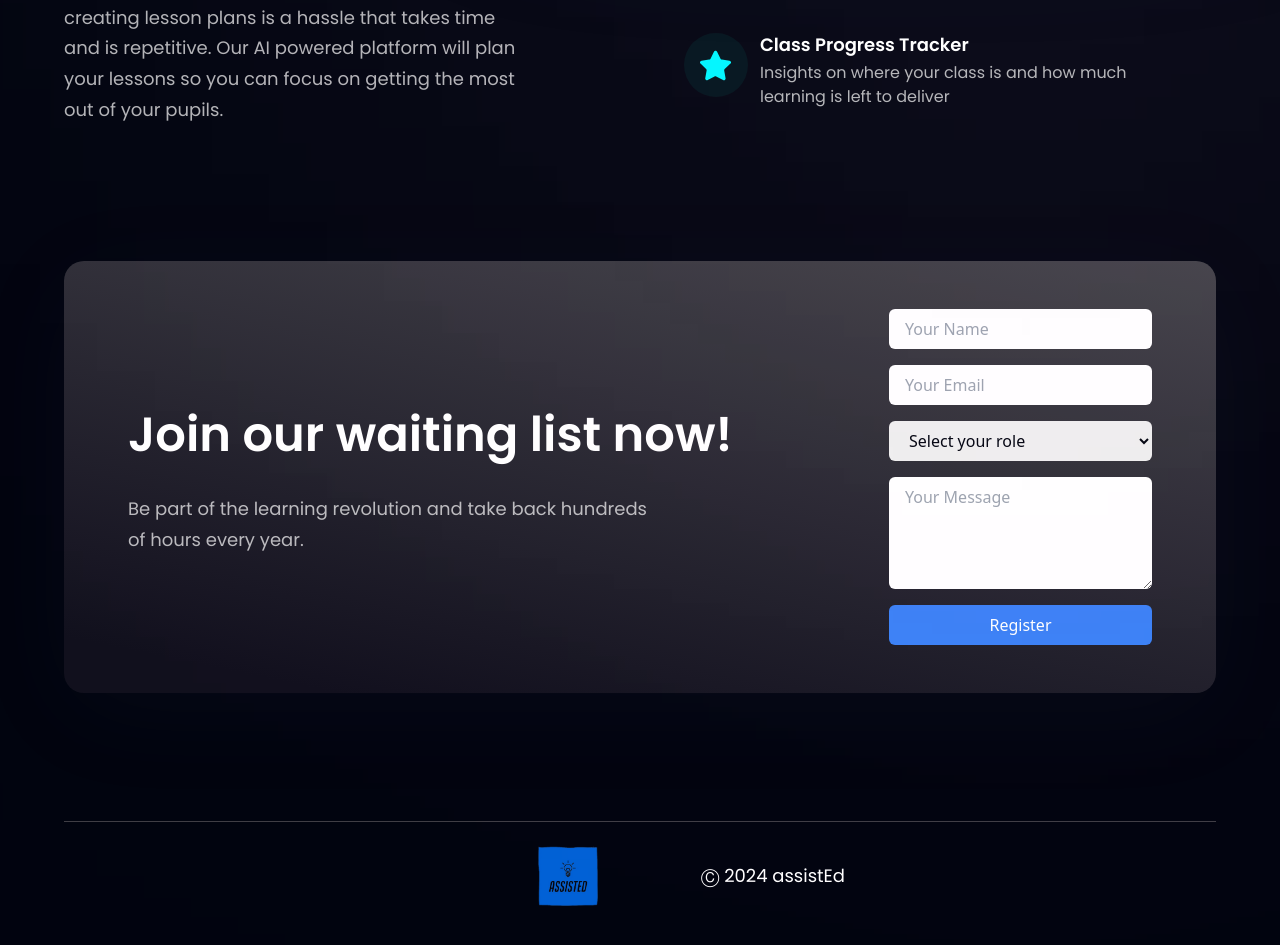
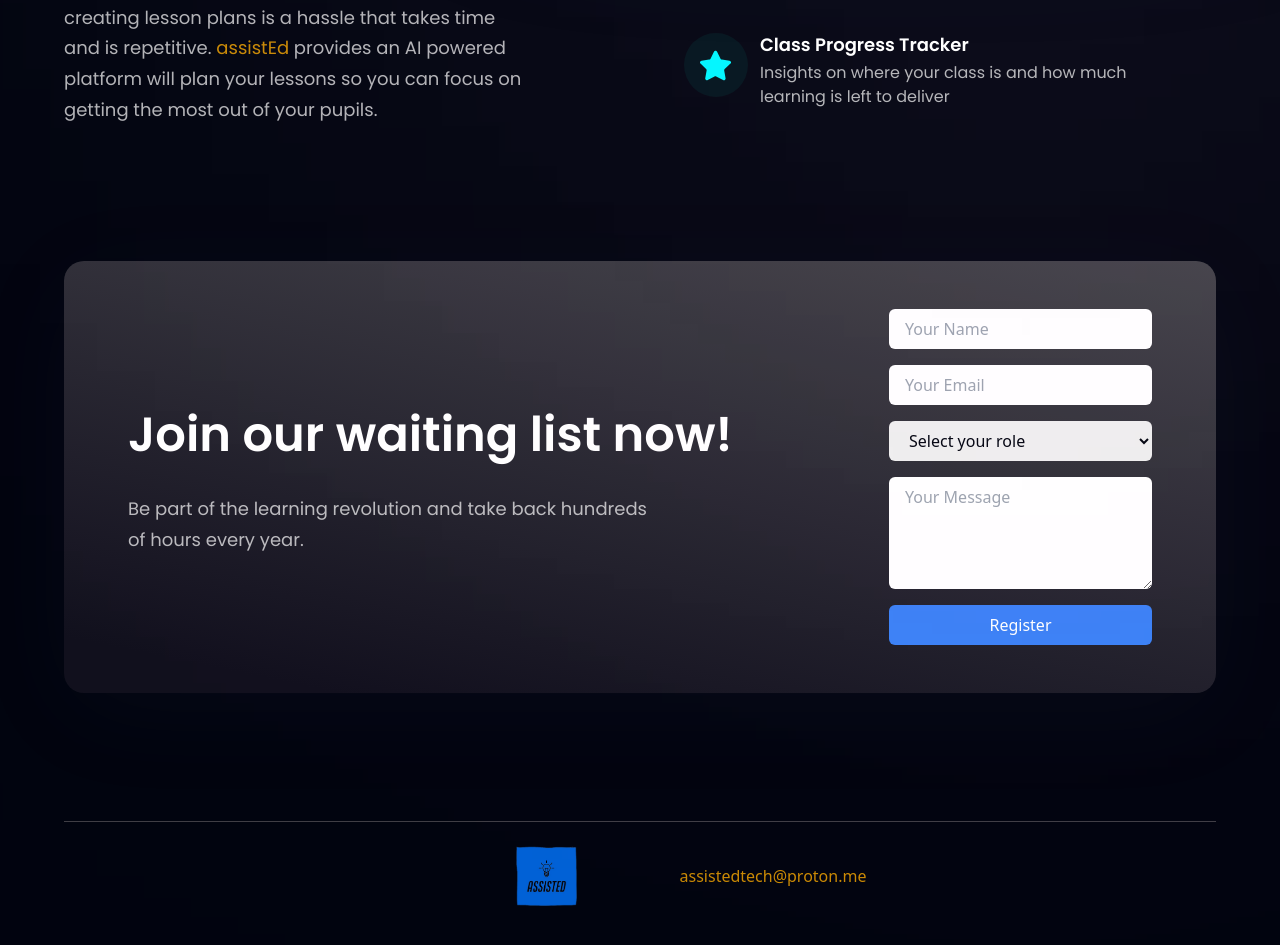
Before and after one commit to kgotsosm/assistEd, a React (Vite) app: page / in a window 1280 px wide. Shown: the part 970-1915 px from the top of the page. Built offline with nearby package versions, Linux system fonts and the light colour scheme.

Commit message:
Edited text

```diff
--- a/src/components/Business.jsx
+++ b/src/components/Business.jsx
@@ -28,7 +28,7 @@ const Business = () => {
         </h2>
         <p className={`${styles.paragraph} max-w-[470px] mt-5`}>
           With the demands of handling large workloads, creating lesson plans
-          is a hassle that takes time and is repetitive. Our AI powered platform will plan your lessons so you can focus on getting the most out of your pupils.
+          is a hassle that takes time and is repetitive. <span className="text-yellow-600">assistEd</span> provides an AI powered platform will plan your lessons so you can focus on getting the most out of your pupils.
         </p>
       </div>
 
--- a/src/components/Footer.jsx
+++ b/src/components/Footer.jsx
@@ -8,15 +8,13 @@ const Footer = () => (
 
     <div className="w-full pt-6 border-t-[1px] border-t-[#3F3E45]">
 
-      <div className="flex justify-center items-center gap-[-4] flex-row md:mt-0 mt-6">
+      <div className="flex justify-center items-center flex-row md:mt-0 mt-6">
       <img
           src={logo}
           alt="assistEd"
           className="w-[266px] h-[60.14px] object-contain top-0"
         />
-        <p className="font-poppins font-normal text-center text-[18px] leading-[27px] text-white">
-        Ⓒ 2024 assistEd
-      </p>
+      <p className="text-yellow-600">assistedtech@proton.me</p>
       </div>
 
     </div>
```
